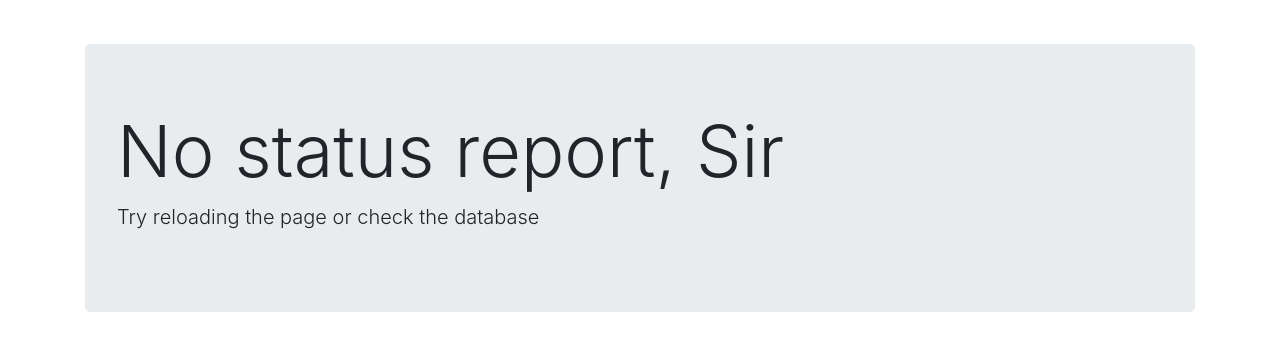
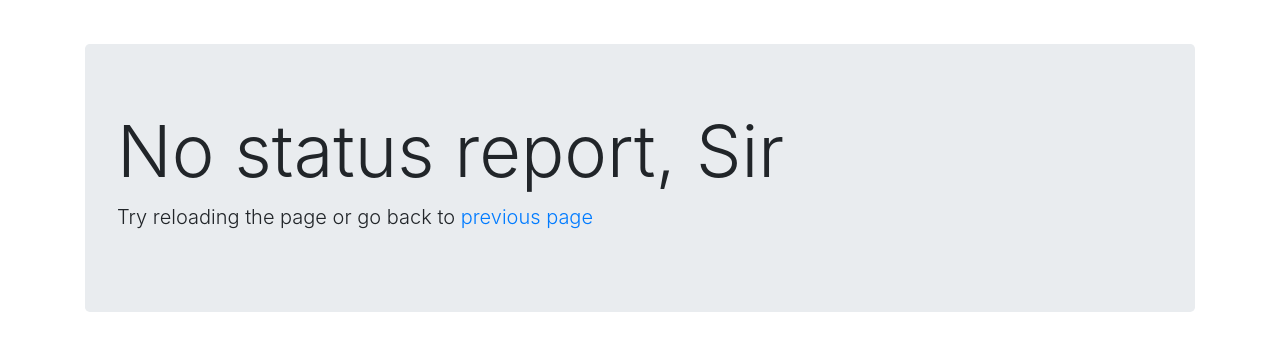
Before and after one commit to bobbyjoe91/portscanner-dashboard, a Django app: page /table/ in a window 1280 px wide. Shown: the part 56-407 px from the top of the page. Run offline with Django 3.2, Linux system fonts and the light colour scheme; data that the repository does not hold is empty; some libraries are stand-ins or nearby versions.

Commit message:
back button is implemented

```diff
--- a/dashboard/views.py
+++ b/dashboard/views.py
@@ -18,6 +18,7 @@ def table(request):
     n_page = request.GET.get('page', 1)
     daterange = request.GET.get('daterange', '')
 
+    prev_url = request.META.get('HTTP_REFERER')
     path = remove_page(request.get_full_path())
 
     # each pagination display 50 rows of data
@@ -25,7 +26,8 @@ def table(request):
 
     status_context = { 'ip': ip,
             'port': port,
-            'current_path': path}
+            'current_path': path,
+            'prev_url': prev_url}
 
     if daterange != '':
         '''
--- a/portscanner_dashboard/urls.py
+++ b/portscanner_dashboard/urls.py
@@ -14,7 +14,7 @@ Including another URLconf
     2. Add a URL to urlpatterns:  path('blog/', include('blog.urls'))
 """
 from django.contrib import admin
-from django.urls import path, re_path
+from django.urls import path
 from django.conf.urls import url
 from dashboard import views
 
--- a/templates/table.html
+++ b/templates/table.html
@@ -96,7 +96,9 @@
             <div class="container">
               <div class="jumbotron">
                 <h1 class="display-3">No status report, Sir</h1>
-                <p class="lead">Try reloading the page or check the database</p>
+                <p class="lead">Try reloading the page or go back to
+                  <a href="{{ prev_url }}"> previous page</a>
+                </p>
               </div>
             </div>
           {% endif %}
```
